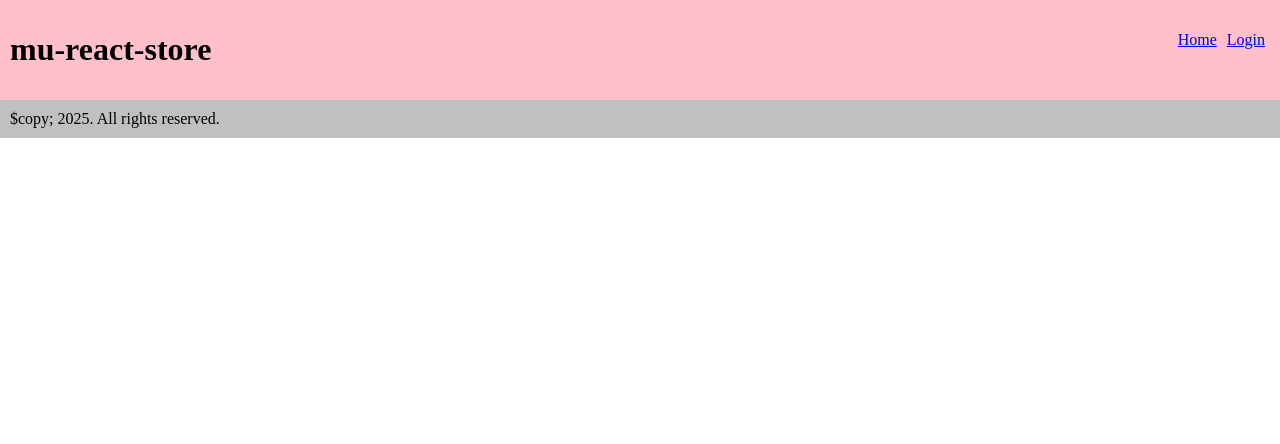
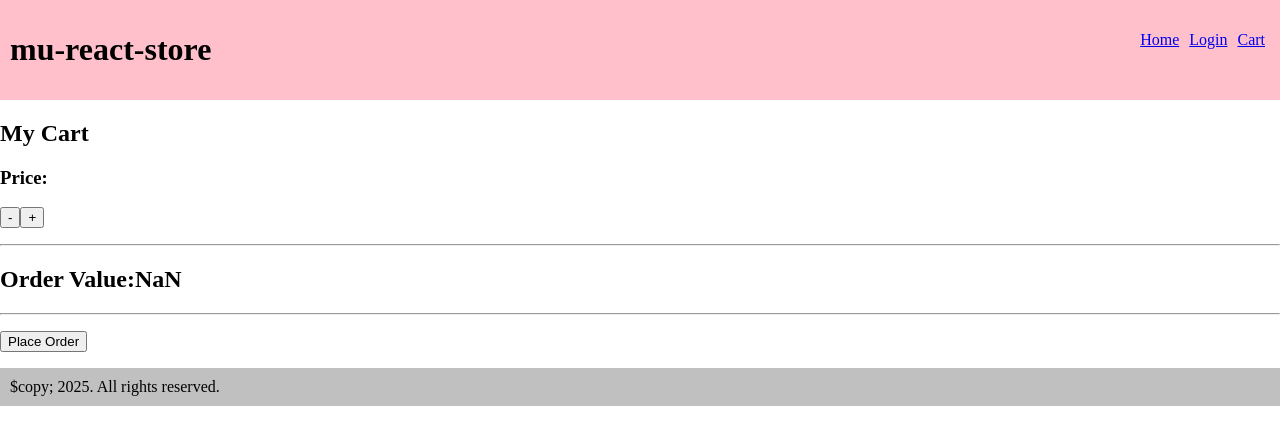
Before and after one commit to Sathwik4804/Mu-react-store, a React (Vite) app: page /cart in a window 1280 px wide. Shown: the top 444 px of the page. Built offline with nearby package versions, Linux system fonts and the light colour scheme.

Commit message:
cart designed

```diff
--- a/src/App.jsx
+++ b/src/App.jsx
@@ -5,20 +5,24 @@ import "./App.css";
 import Header from "./Header";
 import Footer from "./Footer";
 import Login from "./Login";
+import Cart from "./cart";
 import Register from "./Register";
 import { BrowserRouter, Routes, Route } from "react-router-dom";
 import Home from "./Home";
 export const AppContext = createContext();
 function App() {
   const [users,setUsers] = useState([])
+  const [cart,setCart] = useState({})
+  const [email,setEmail]=useState({})
   return (
     <div>
-      <AppContext.Provider value={{users,setUsers}}>
+      <AppContext.Provider value={{users,setUsers,cart,setCart,email,setEmail}}>
         <BrowserRouter>
           <Header name="mu-react-store" />
           <Routes>
             <Route index element={<Home />} />
             <Route path="/" element={<Home />} />
+            <Route path="/cart" element={<Cart />} />
             <Route path="/login" element={<Login />} />
             <Route path="/register" element={<Register />} />
           </Routes>
--- a/src/Header.jsx
+++ b/src/Header.jsx
@@ -15,6 +15,9 @@ export default function Header({ name }) {
           <li>
             <Link to="/login">Login</Link>
           </li>
+          <li>
+            <Link to="/cart">Cart</Link>
+          </li>
         </ul>
       </div>
     </div>
--- a/src/Home.jsx
+++ b/src/Home.jsx
@@ -1,6 +1,10 @@
 import React from "react";
-import "./Home.css"
+import "./Home.css";
+import { AppContext } from "./App";
+import { useContext } from "react";
+import { useNavigate } from "react-router-dom";
 export default function Home() {
+  const {cart,setCart,email} = useContext(AppContext)
   const products = [
     {
       id: 1,
@@ -24,7 +28,18 @@ export default function Home() {
       imgUrl: "https://picsum.photos/id/3/300/300",
     },
   ];
-
+  const Navigate = useNavigate();
+  const buyNow = (obj) => {
+    setCart({
+      id: obj.id,
+      name: obj.name,
+      price: obj.price,
+      desc: obj.desc,
+      qty: 1,
+      email:email
+    });
+    Navigate("/cart");
+  };
   return (
     <div className="App-Home-Row">
       {products.map((product) => (
@@ -33,7 +48,9 @@ export default function Home() {
           <h2>{product.name}</h2>
           <p>{product.desc}</p>
           <h4>{product.price}</h4>
-          <p><button>Add to Cart</button></p>
+          <p>
+            <button onClick={() => buyNow(product)}>Buy now</button>
+          </p>
         </div>
       ))}
     </div>
--- a/src/Login.jsx
+++ b/src/Login.jsx
@@ -6,14 +6,16 @@ export default function Login() {
   const [user, setUser] = useState({});
   const [error, setError] = useState();
   const Navigate = useNavigate();
-  const { users } = useContext(AppContext);
+  const { users, setEmail } = useContext(AppContext);
   const handleSubmit = () => {
     const found = users.find(
       (elem) => elem.email === user.email && elem.pass === user.pass
     );
     if (!found) {
       setError("Access Denied");
-    } else {
+    }
+    else {
+      setEmail(user.email)
       Navigate("/");
     }
   };
--- /dev/null
+++ b/src/cart.jsx
@@ -0,0 +1,32 @@
+import React from "react";
+import { AppContext } from "./App";
+import { useContext } from "react";
+export default function Cart() {
+  const { cart,setCart,email } = useContext(AppContext);
+  const increment = () => {
+    setCart({ ...cart, qty: cart.qty + 1 });
+  };
+
+  const decrement = () => {
+    cart.qty > 0 && setCart({ ...cart, qty: cart.qty - 1 });
+  };
+  return (
+    <div>
+      <h2>My Cart</h2>
+      <h3>{cart.name}</h3>
+      <p>{cart.desc}</p>
+      <h3>Price:{cart.price}</h3>
+      <p>
+        <button onClick={decrement}>-</button>
+        {cart.qty}
+        <button onClick={increment}>+</button>
+      </p>
+      <hr />
+      <h2>Order Value:{cart.price * cart.qty}</h2>
+      <hr />
+      <p>
+        {email ? <button>Place Order</button>:<button>Login to Order</button>}
+      </p>
+    </div>
+  );
+}
```
